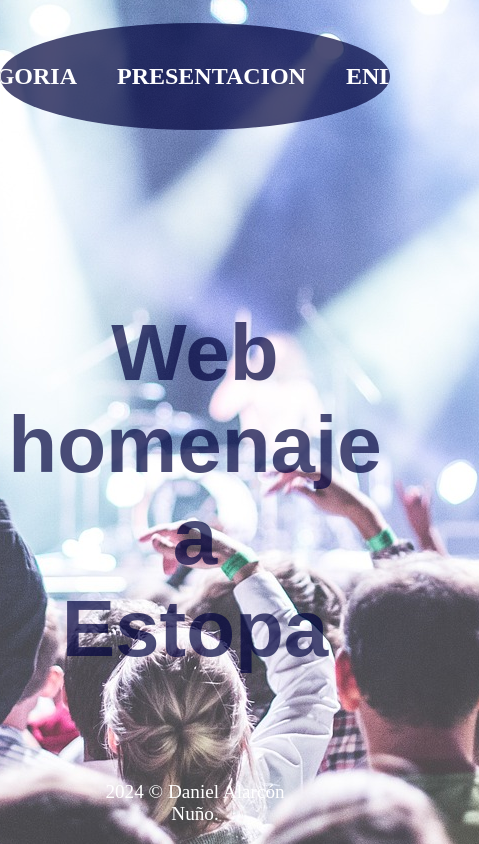
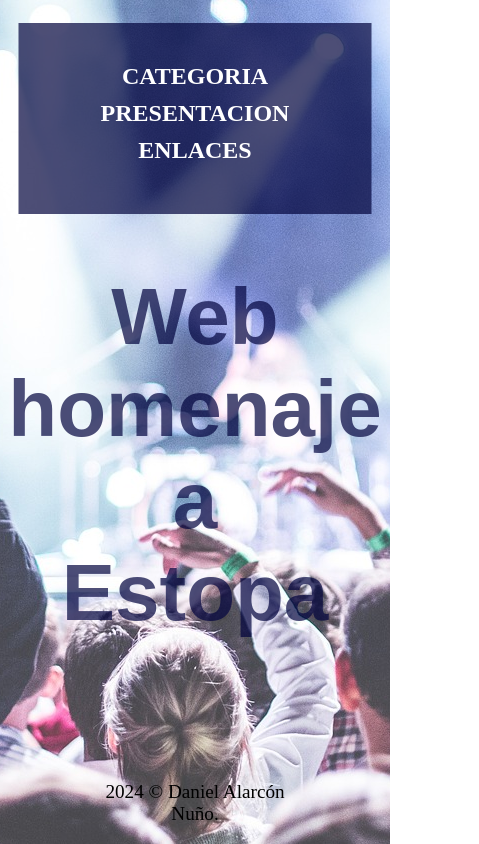
Before and after one commit to DAXlTO/P1_HTMLI, a website built with Parcel: page src/index.html in a window 390 px wide. Shown: the whole page, 479 px wide, since content can reach past the window. Built offline with nearby package versions, Linux system fonts and the light colour scheme.

Commit message:
Correcciones de estilos

```diff
--- a/src/assets/styles/categoria.css
+++ b/src/assets/styles/categoria.css
@@ -74,11 +74,14 @@
     figure{
         margin: auto
     };
-
+    ul {
+        padding: 0;
+    }
     img{
         max-width: 100%;
     }
     .info{
         text-align: center;
+        width: 100%;
     }
   }
--- a/src/assets/styles/index.css
+++ b/src/assets/styles/index.css
@@ -71,3 +71,29 @@
   padding: 0;
   justify-content: center;
 }
+
+@media (max-width: 600px) {
+  .menu{
+    clip-path: none;
+    width: 70%;
+    padding: 20;
+    text-align: center;
+  }
+  .text-container{
+    margin-top: 0;
+  }
+
+  .menu-cabecera {
+    display: block;
+  }
+
+  .autores {
+    color: black;
+  }
+  ul{
+    max-width: 100%;
+  }
+  li{
+    padding-bottom : 10px;
+  }
+}
```
Also changed, not shown: src/assets/styles/historia.css (+13 -3 lines), src/views/categoria.html (+1 -1 lines), src/views/footer.html (+1 -1 lines), src/views/menu.html (+1 -1 lines).
